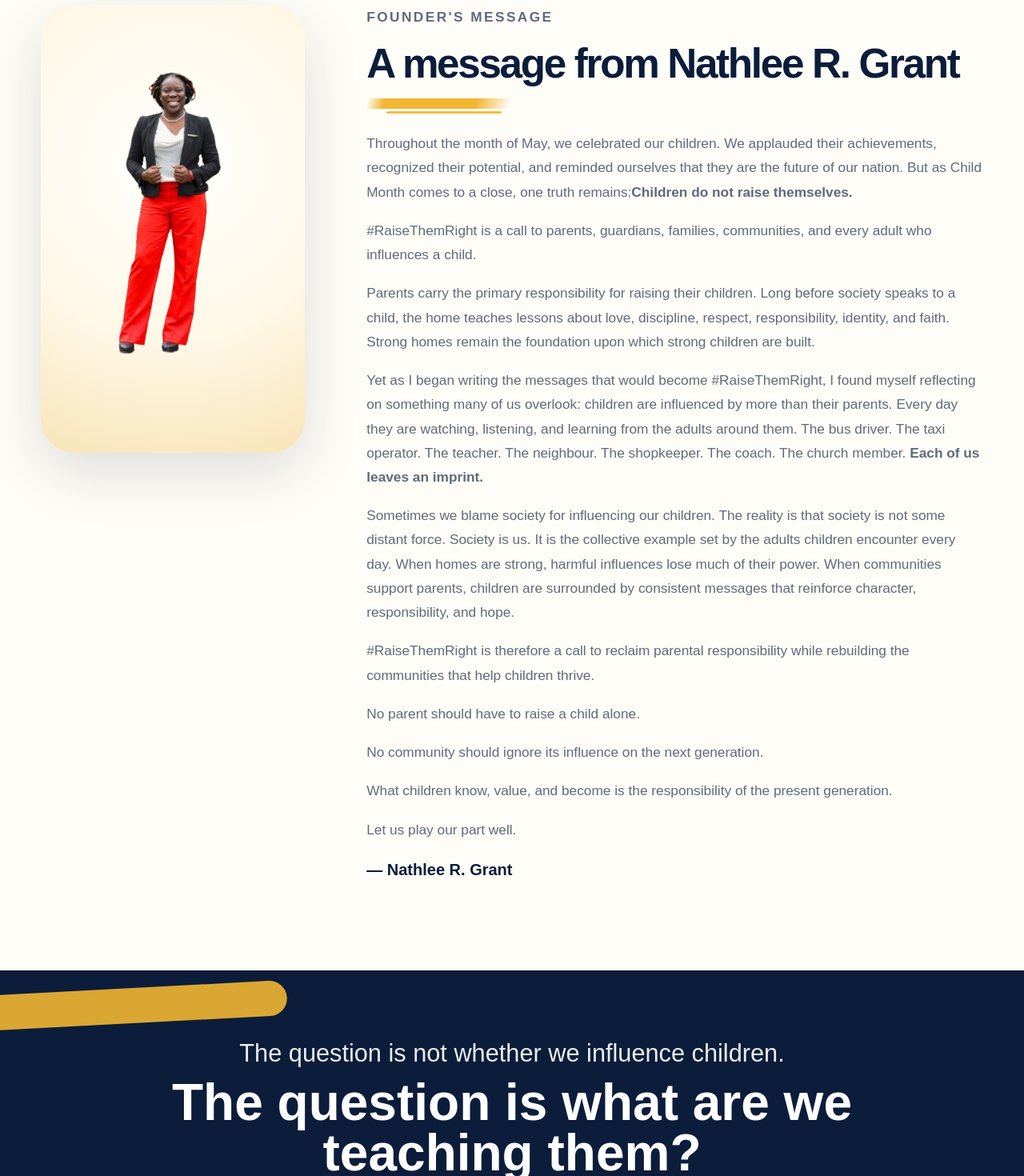
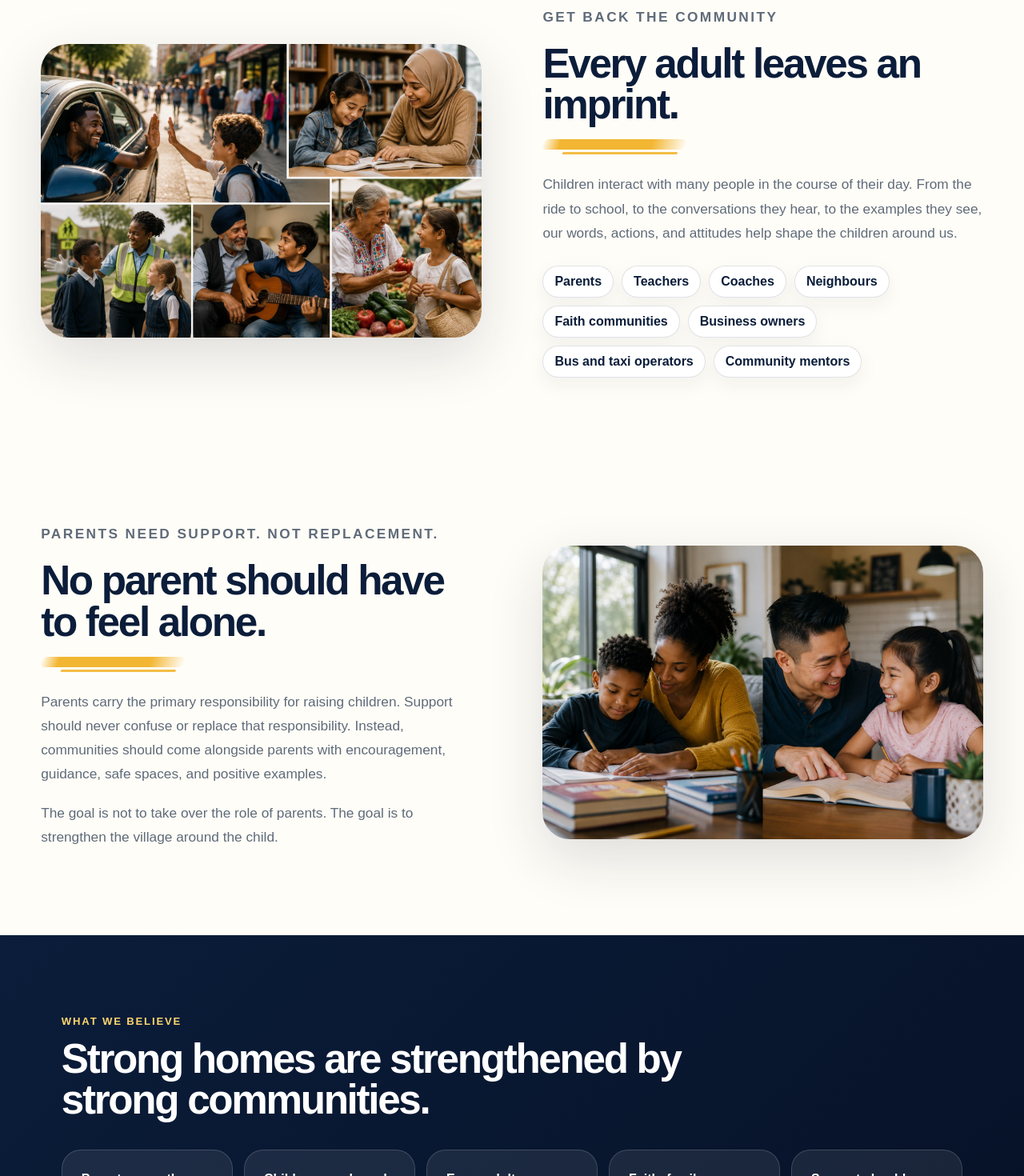
Before and after one commit to nathleegrant-lang/raise-them-right, a Next.js app: page / in a window 1280 px wide. Shown: the part 1500-2970 px from the top of the page at 80% size. Built offline with nearby package versions, Linux system fonts and the light colour scheme.

Commit message:
Update page.tsx

```diff
--- a/src/app/page.tsx
+++ b/src/app/page.tsx
@@ -135,65 +135,6 @@ export default function Home() {
       </div>
     </section>
 
-     <section id="movement" className="section founder-section founder-stacked">
-  <div className="founder-image-card">
-    <Image
-      src="/images/nathlee-r-grant-founder.png"
-      alt="Nathlee R. Grant, founder of #RaiseThemRight."
-      width={520}
-      height={760}
-      className="founder-image"
-    />
-  </div>
-
-  <div className="section-copy founder-copy">
-    <p className="eyebrow">Founder&apos;s Message</p>
-    <h2>A message from Nathlee R. Grant</h2>
-    <BrushDivider />
-          <p>
-            Throughout the month of May, we celebrated our children. We applauded their achievements, recognized their potential, and reminded ourselves that they are the future of our nation.
-           But as Child Month comes to a close, one truth remains:
-                  <b>
-           Children do not raise themselves.
-          </b></p>
-           <p>
-             #RaiseThemRight is a call to parents, guardians, families, communities, and every adult who influences a child.</p>
-
-  <p> Parents carry the primary responsibility for raising their children. Long before society speaks to a child, the home teaches lessons about love,
-    discipline, respect, responsibility, identity, and faith. Strong homes remain the foundation upon which strong children are built.
-
-  </p>
-           <p> Yet as I began writing the messages that would become #RaiseThemRight, I found myself reflecting on something many of us overlook:
-    children are influenced by more than their parents. Every day they are watching, listening, and learning from the adults around them.
-
- The bus driver. The taxi operator. The teacher. The neighbour. The shopkeeper. The coach. The church member.
-
-  <b> Each of us leaves an imprint. </b></p>
-
-  <p> Sometimes we blame society for influencing our children. The reality is that society is not some distant force. Society is us.
-    It is the collective example set by the adults children encounter every day.
-    When homes are strong, harmful influences lose much of their power. When communities support parents, children are surrounded by consistent messages that reinforce character, responsibility, and hope. </p>
-
-  <p> #RaiseThemRight is therefore a call to reclaim parental responsibility while rebuilding the communities that help children thrive. </p>
-
-  <p> No parent should have to raise a child alone. </p>
-
-  <p> No community should ignore its influence on the next generation. </p>
-
-  <p> What children know, value, and become is the responsibility of the present generation. </p>
-
-  <p> Let us play our part well.
-           </p>
-          <p className="signature">— Nathlee R. Grant</p>
-        </div>
-      </section>
-
-      <section className="quote-band">
-        <div>
-          <p>The question is not whether we influence children.</p>
-          <h2>The question is what are we teaching them?</h2>
-        </div>
-      </section>
 
       <section id="community" className="section community-section">
         <div className="image-panel wide">
```
